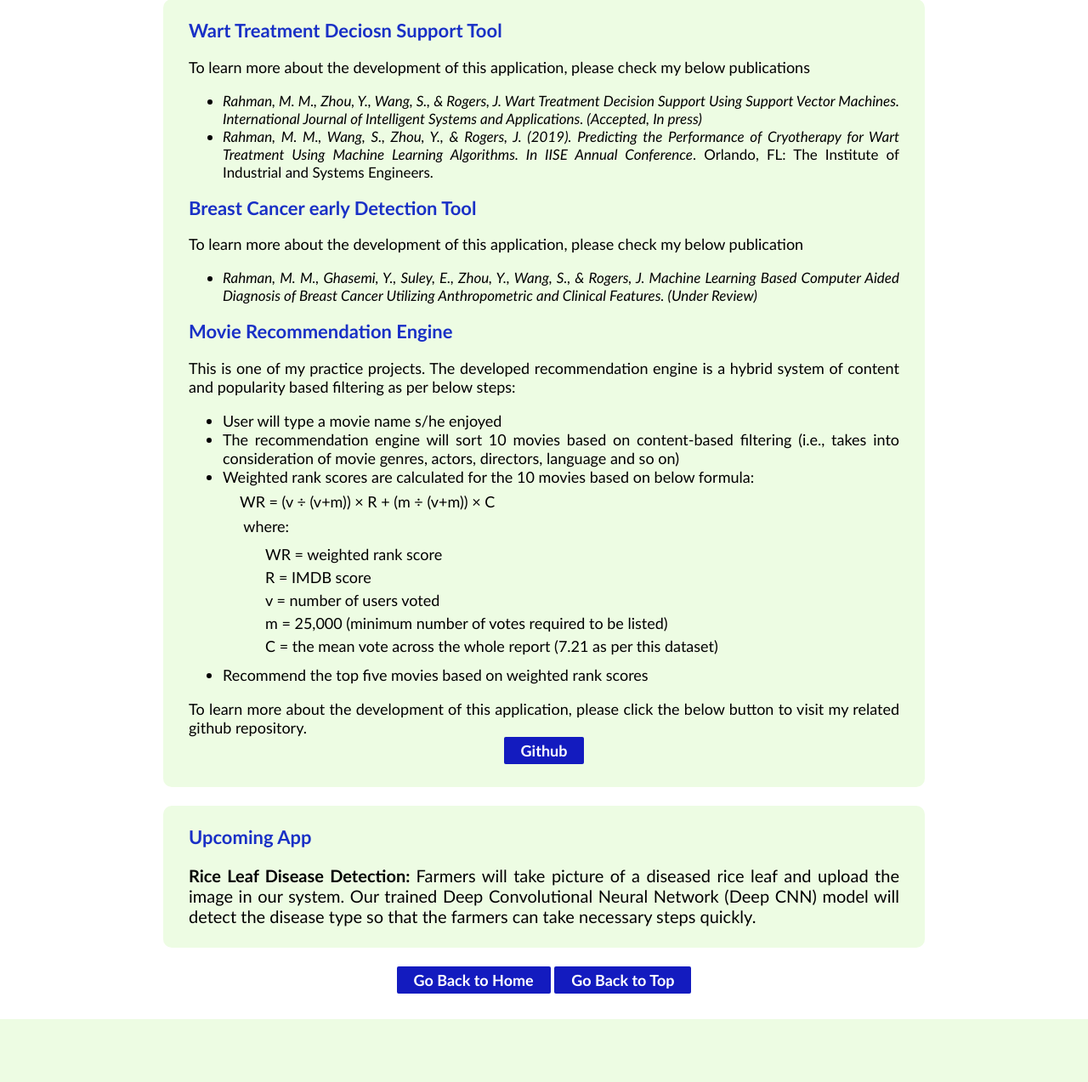
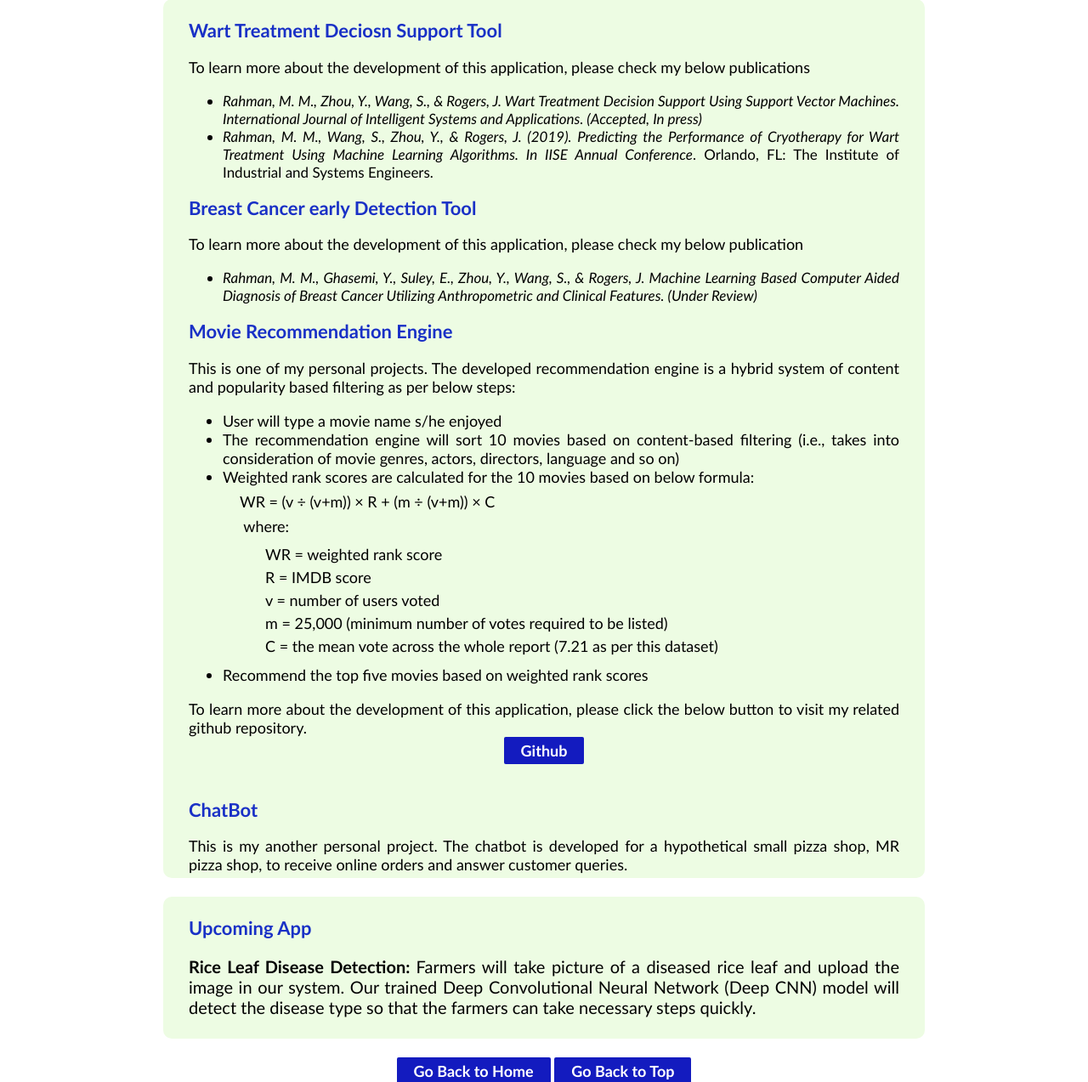
Before and after one commit to mamunur-ipe/ML-model-deployment, a Flask app: page /more_about_apps in a window 1280 px wide. Shown: the part 135-1408 px from the top of the page at 85% size. Before the commit the page ends 1334 px from the top, so only its background shows below. Run offline with Flask 2, Linux system fonts and the light colour scheme; parts of the project's set-up code (start-up, migrations or seed data) failed here and were passed over.

Commit message:
Update more_about_apps.html

```diff
--- a/templates/more_about_apps.html
+++ b/templates/more_about_apps.html
@@ -48,7 +48,7 @@
 
        <h2> Movie Recommendation Engine </h2>
 
-              This is one of my practice projects. The developed recommendation engine is
+              This is one of my personal projects. The developed recommendation engine is
               a hybrid system of content and popularity based filtering as
               per below steps:
 
@@ -77,6 +77,14 @@
       <a href="https://github.com/mamunur-ipe/movie_recommendation_engine/blob/master/movie_recommender.ipynb" target="_blank"> Github </a>
       </div>
       <br>
+
+
+      <h2> ChatBot </h2>
+
+              This is my another personal project. The chatbot is developed for a hypothetical small
+              pizza shop, MR pizza shop, to receive online orders and answer customer queries.
+
+
 
 </div>
 
```
